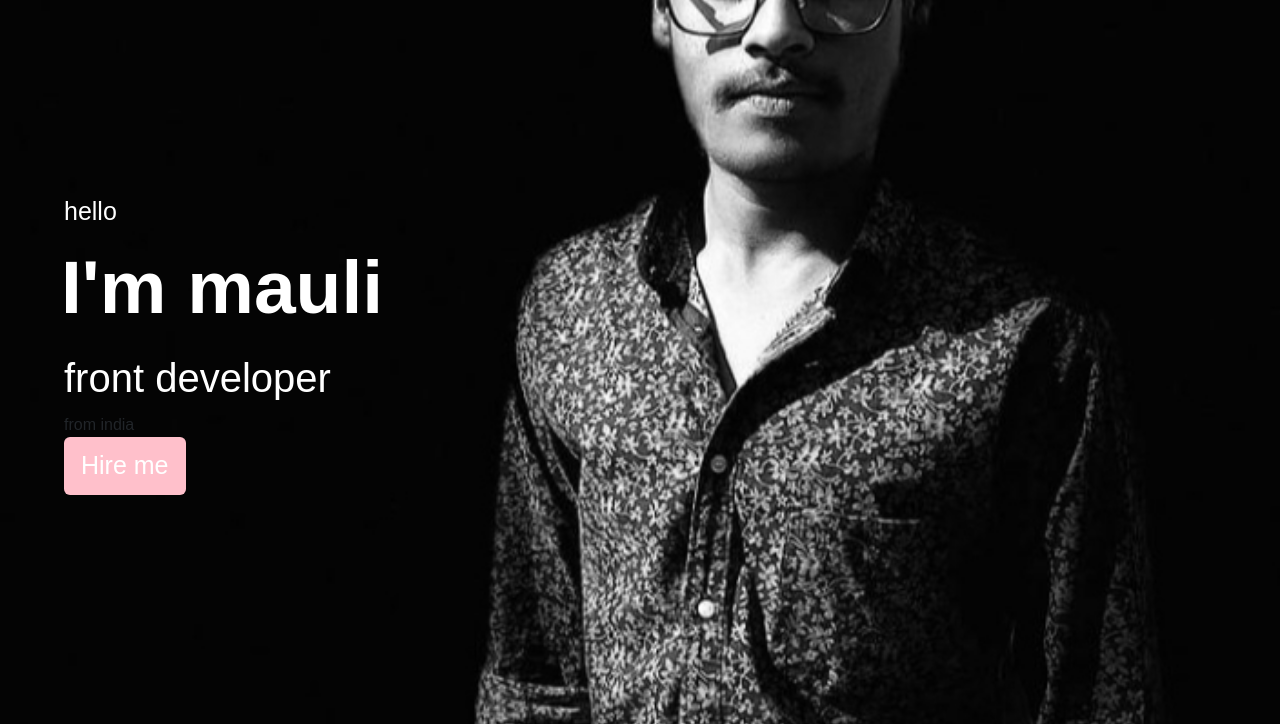
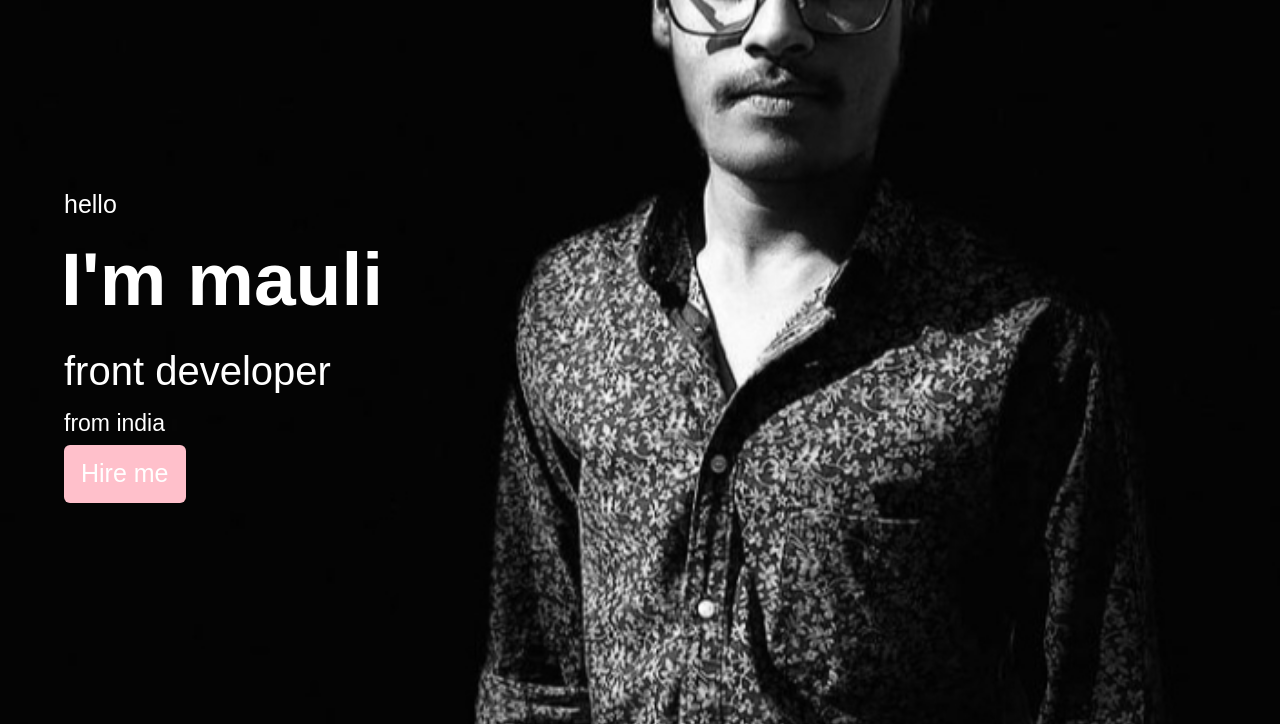
Before and after one commit to Dnyaneshwar-zukle/Portfolio, a plain HTML site: page index.html in a window 1280 px wide. Shown: the part 76-802 px from the top of the page. Drawn offline with nearby package versions, Linux system fonts and the light colour scheme.

Commit message:
Update style.css

```diff
--- a/PORTFOLIO/css/style.css
+++ b/PORTFOLIO/css/style.css
@@ -148,7 +148,7 @@ nav.sticky .menu-btn{
     font-size: 40px;
     margin: 5px 0;
 }
-.Home .text-foir{
+.Home .text-four{
     font-size: 23px;
     margin: 5px 0;
     color:white;
```
